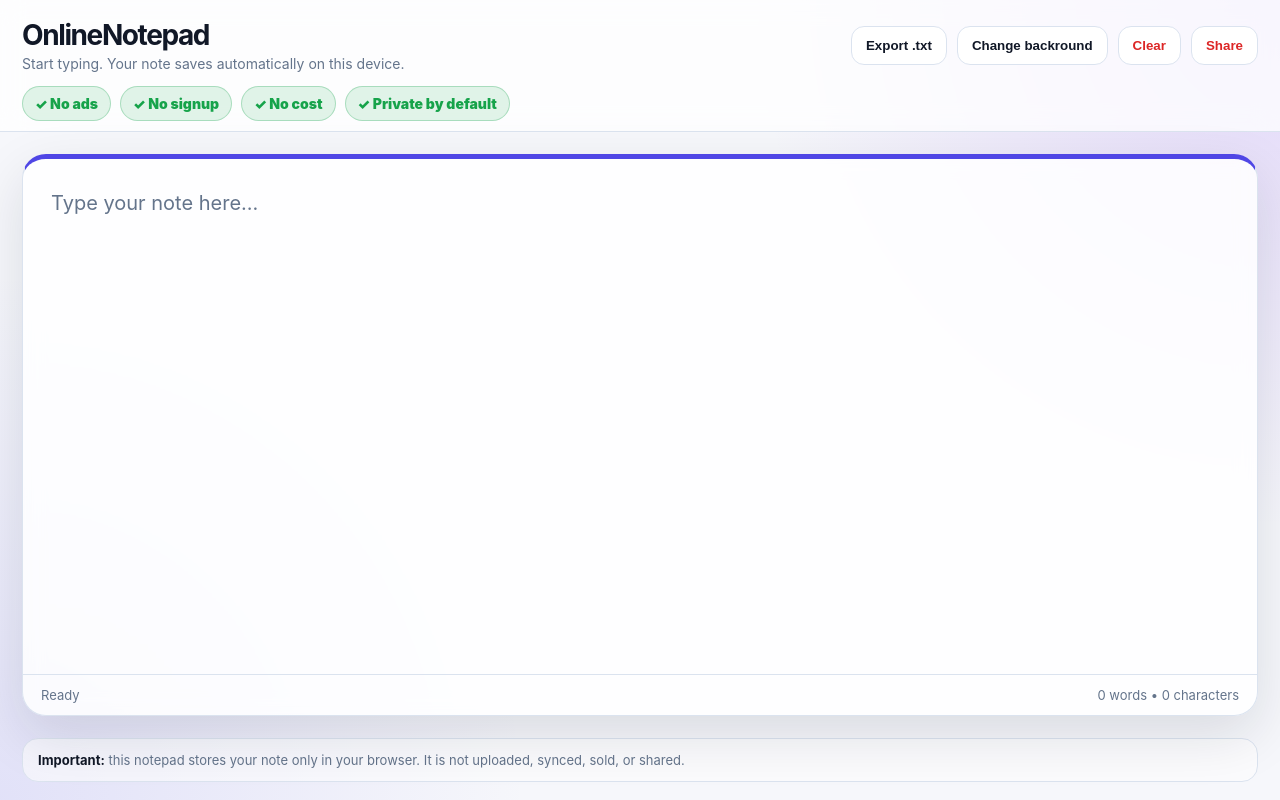
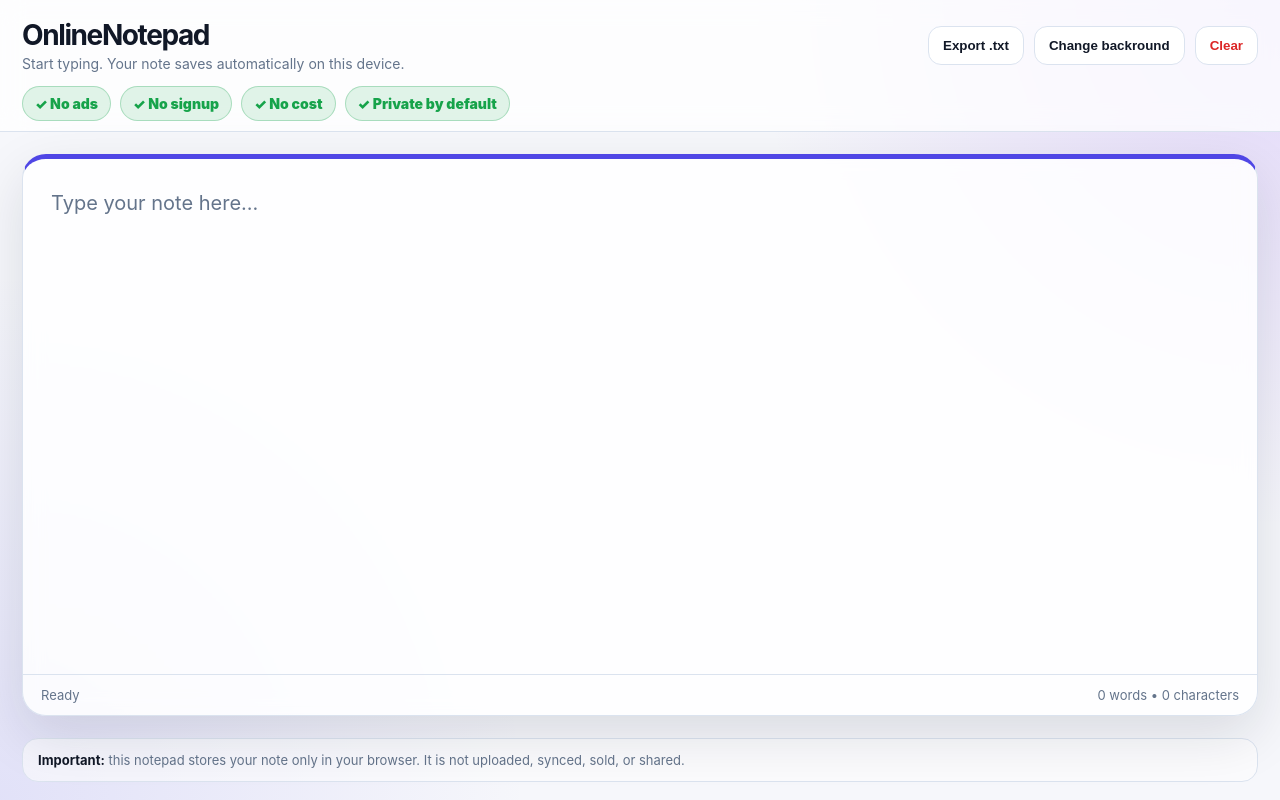
Before and after one commit to devcore-lab/OnlineNotepad, a plain HTML site: page index.html in a window 1280 px wide. Drawn offline with Linux system fonts and the light colour scheme.

Commit message:
Remove Share button from actions

```diff
--- a/index.html
+++ b/index.html
@@ -80,7 +80,6 @@
       <button id="export">Export .txt</button>
       <button id="theme">Change backround</button>
       <button id="clear">Clear</button>
-      <button id="clear">Share</button>
     </div>
   </div>
   <div class="badges" aria-label="Trust badges">
```
